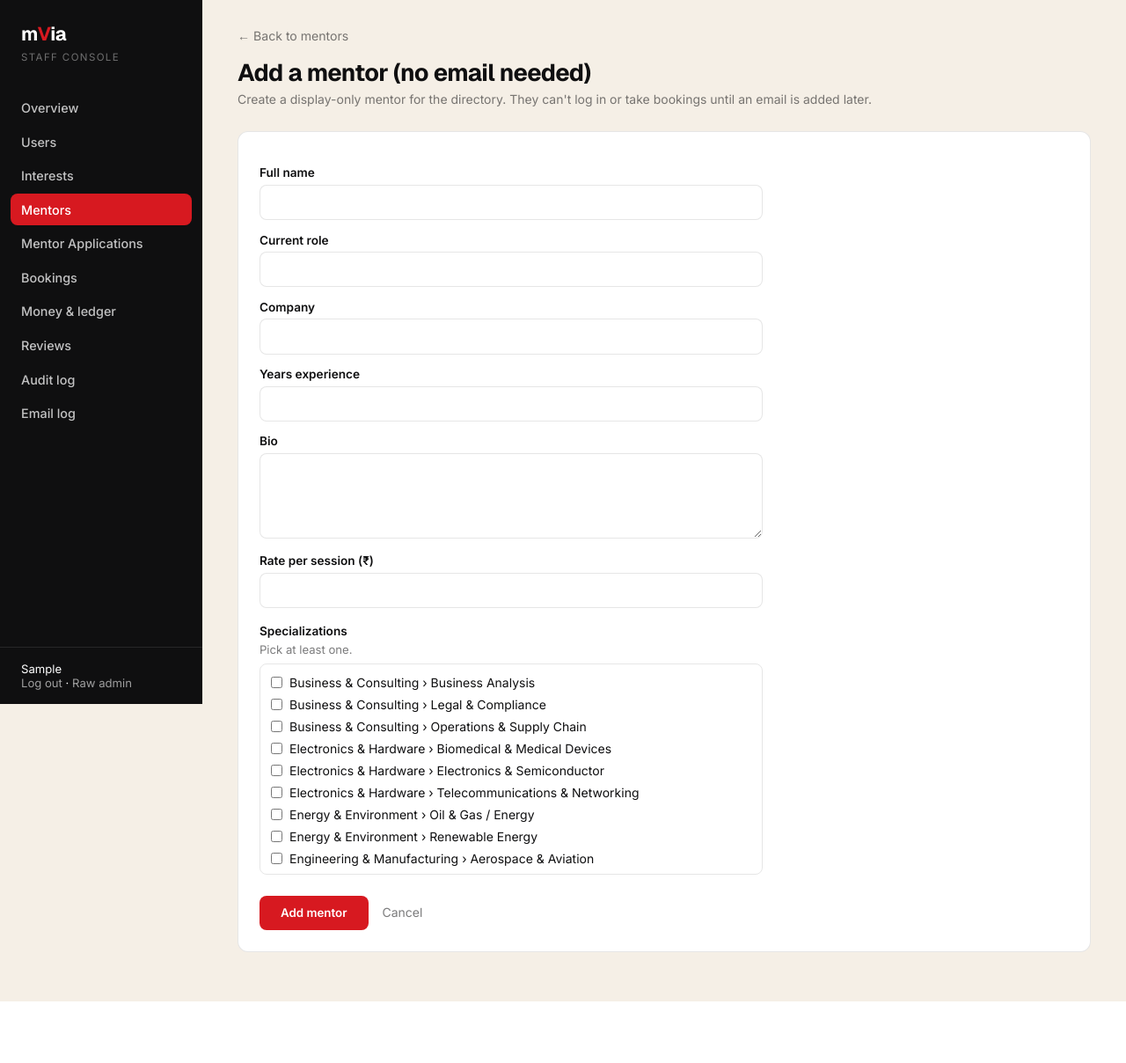
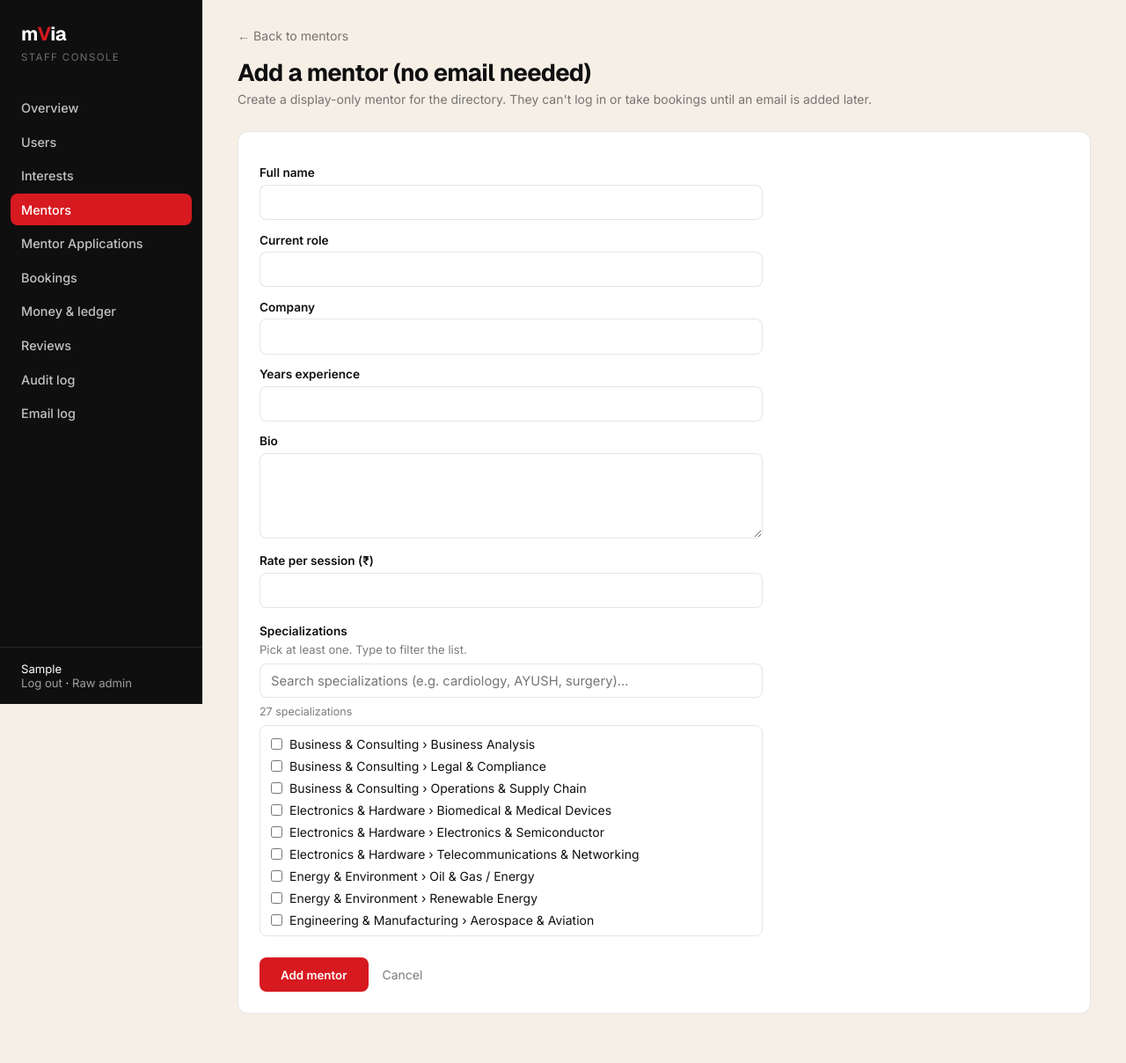
Before and after one commit to mentorvia/mvia, a Django app: page /staff/mentors/add-placeholder/ in a window 1280 px wide. Shown: the whole page at 88% size. Before the commit the page ends 1138 px from the top, so only its background shows below. Run offline with Django 5.2, Linux system fonts and the light colour scheme; the visitor is signed in with stand-in values (Sample User, id 1); data comes from the database, SQL or seed files in the repository.

Commit message:
Update staff_add_placeholder.html

```diff
--- a/templates/profiles/staff_add_placeholder.html
+++ b/templates/profiles/staff_add_placeholder.html
@@ -6,7 +6,6 @@
   <h1>Add a mentor (no email needed)</h1>
   <p>Create a display-only mentor for the directory. They can't log in or take bookings until an email is added later.</p>
 </div>
-
 <div class="panel">
   <div style="padding:1.5rem; max-width:620px;">
     <form method="post" novalidate>
@@ -17,15 +16,21 @@
         {{ field }}
         {% if field.errors %}<div style="color:var(--deep-red); font-size:0.83rem;">{{ field.errors|striptags }}</div>{% endif %}
       {% endfor %}
+      <label style="display:block; font-size:0.85rem; font-weight:600; margin:1.1rem 0 0.35rem;">Specializations</label>
+      <p style="font-size:0.82rem; color:var(--muted); margin-bottom:0.5rem;">Pick at least one. Type to filter the list.</p>
 
-      <label style="display:block; font-size:0.85rem; font-weight:600; margin:1.1rem 0 0.35rem;">Specializations</label>
-      <p style="font-size:0.82rem; color:var(--muted); margin-bottom:0.5rem;">Pick at least one.</p>
-      <div style="border:1px solid var(--line); border-radius:8px; max-height:240px; overflow-y:auto; padding:0.5rem 0.75rem;">
+      <input type="text" id="interest-search" placeholder="Search specializations (e.g. cardiology, AYUSH, surgery)…"
+             autocomplete="off"
+             style="width:100%; padding:0.6rem 0.75rem; border:1px solid var(--line); border-radius:8px; font-family:inherit; font-size:0.92rem; margin-bottom:0.5rem;">
+      <div id="interest-count" style="font-size:0.78rem; color:var(--muted); margin-bottom:0.5rem;"></div>
+
+      <div id="interest-list" style="border:1px solid var(--line); border-radius:8px; max-height:240px; overflow-y:auto; padding:0.5rem 0.75rem;">
         {% for i in interests %}
-          <label style="display:flex; align-items:center; gap:0.5rem; padding:0.25rem 0; font-weight:400;">
+          <label class="interest-row" data-label="{{ i.breadcrumb|lower }}" style="display:flex; align-items:center; gap:0.5rem; padding:0.25rem 0; font-weight:400;">
             <input type="checkbox" name="interests" value="{{ i.id }}"> {{ i.breadcrumb }}
           </label>
         {% endfor %}
+        <div id="interest-no-match" style="display:none; padding:0.75rem 0; font-size:0.85rem; color:var(--muted);">No specializations match your search.</div>
       </div>
 
       <div style="margin-top:1.5rem;">
@@ -39,5 +44,44 @@
   .panel form input[type=text], .panel form input[type=number], .panel form textarea {
     width:100%; padding:0.6rem 0.75rem; border:1px solid var(--line); border-radius:8px; font-family:inherit; font-size:0.95rem;
   }
+  /* Search box uses its own width rule above; keep it full-width too. */
+  #interest-search { width:100%; }
 </style>
+<script>
+  (function () {
+    var search = document.getElementById('interest-search');
+    var list = document.getElementById('interest-list');
+    if (!search || !list) return;
+    var rows = Array.prototype.slice.call(list.querySelectorAll('.interest-row'));
+    var noMatch = document.getElementById('interest-no-match');
+    var count = document.getElementById('interest-count');
+    var total = rows.length;
+
+    function apply() {
+      var q = search.value.trim().toLowerCase();
+      var shown = 0;
+      rows.forEach(function (row) {
+        var checked = row.querySelector('input[type=checkbox]').checked;
+        var matches = q === '' || row.dataset.label.indexOf(q) !== -1;
+        // Always keep a checked item visible, even if it doesn't match the
+        // search — so the admin never loses sight of what they've selected.
+        if (matches || checked) {
+          row.style.display = 'flex';
+          shown++;
+        } else {
+          row.style.display = 'none';
+        }
+      });
+      if (noMatch) noMatch.style.display = (shown === 0) ? 'block' : 'none';
+      if (count) {
+        count.textContent = (q === '')
+          ? total + ' specializations'
+          : shown + ' of ' + total + ' shown';
+      }
+    }
+
+    search.addEventListener('input', apply);
+    apply();
+  })();
+</script>
 {% endblock %}
```
